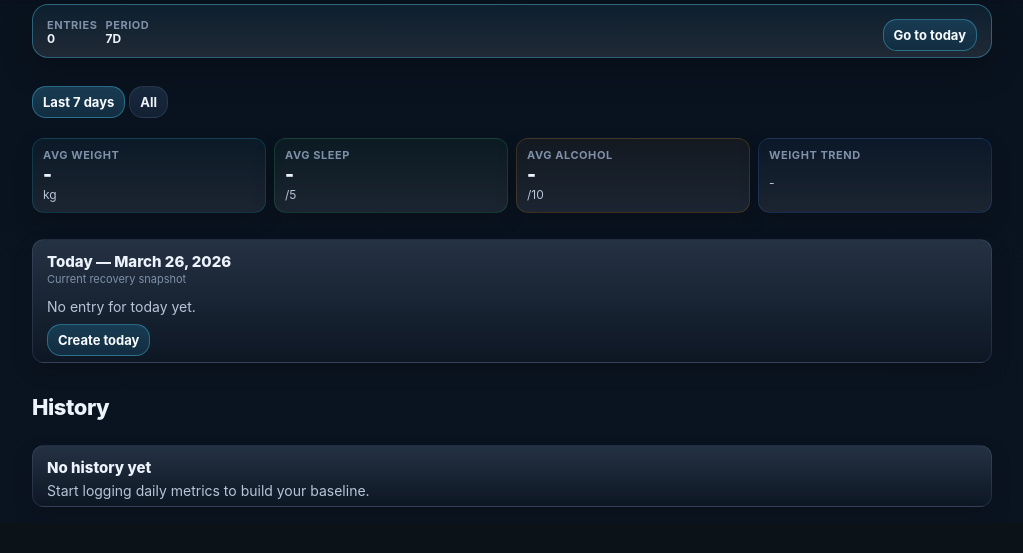
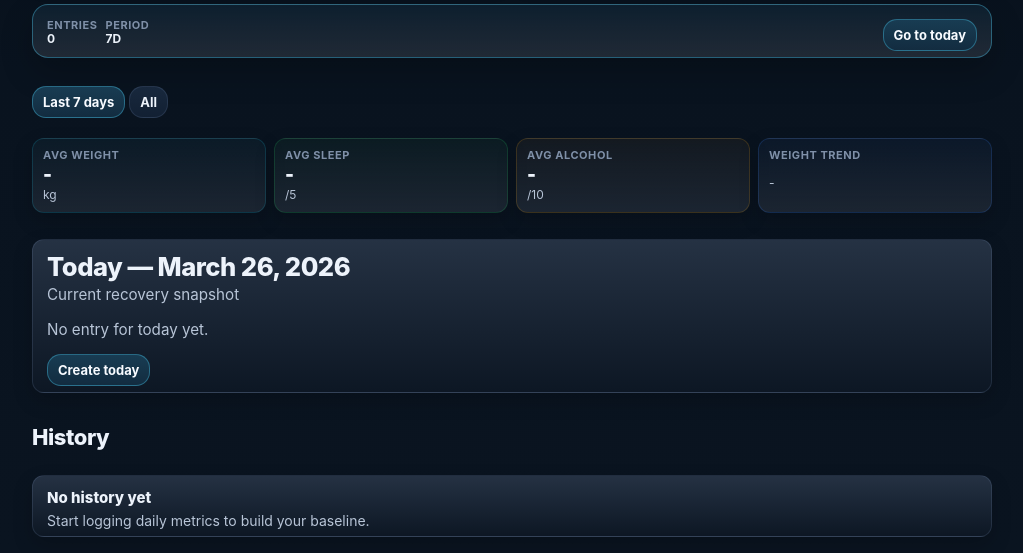
Before and after one commit to MartinParf/lyfeapp, a Django app: page /bio/daily-metrics/ in a window 1280 px wide. Shown: the part 451-1004 px from the top of the page, without its empty margins (128-1151 px from the left). Before the commit the page ends 958 px from the top, so only its background shows below. Run offline with Django 5.2, Linux system fonts and the light colour scheme; a user stored in the database is signed in; tables that the repository leaves empty hold one stand-in row (values such as "Sample post"); some libraries are stand-ins or nearby versions.

Commit message:
Refine daily metrics and activity card layout

```diff
--- a/core/static/core/css/app.css
+++ b/core/static/core/css/app.css
@@ -479,7 +479,217 @@ td {
     padding: 10px;
     color: var(--text-soft);
 }
-
+/* =========================================================
+   DAILY METRICS / ACTIVITIES CARD REWORK
+   ========================================================= */
+
+   .metric-history-card {
+    display: flex;
+    flex-direction: column;
+    gap: 14px;
+}
+
+.metric-history-head {
+    display: flex;
+    justify-content: space-between;
+    align-items: flex-start;
+    gap: 16px;
+}
+
+.metric-history-head-main {
+    min-width: 0;
+}
+
+.metric-history-date {
+    margin: 0 0 4px 0;
+    font-size: clamp(1.125rem, 2vw, 1.65rem);
+    font-weight: 800;
+    line-height: 1.05;
+    letter-spacing: -0.02em;
+    color: var(--text);
+}
+
+.metric-history-subline {
+    color: var(--text-soft);
+    font-size: 0.95rem;
+    line-height: 1.35;
+}
+
+.metric-history-weight {
+    flex: 0 0 auto;
+    min-width: 108px;
+    text-align: right;
+}
+
+.metric-history-weight-label {
+    margin-bottom: 2px;
+    font-size: 0.76rem;
+    font-weight: 700;
+    letter-spacing: 0.08em;
+    text-transform: uppercase;
+    color: var(--text-dim);
+}
+
+.metric-history-weight-value {
+    font-size: clamp(2.35rem, 5vw, 3.5rem);
+    font-weight: 900;
+    line-height: 0.9;
+    letter-spacing: -0.04em;
+    color: var(--text);
+}
+
+.metric-history-weight-unit {
+    margin-top: 2px;
+    font-size: 0.95rem;
+    color: var(--text-soft);
+}
+
+.metric-history-primary-grid {
+    display: grid;
+    grid-template-columns: repeat(2, minmax(0, 1fr));
+    gap: 12px 18px;
+}
+
+.metric-history-item-label {
+    margin-bottom: 2px;
+    font-size: 0.78rem;
+    font-weight: 700;
+    letter-spacing: 0.08em;
+    text-transform: uppercase;
+    color: var(--text-dim);
+}
+
+.metric-history-item-value {
+    font-size: 1.12rem;
+    font-weight: 700;
+    line-height: 1.2;
+    color: var(--text);
+}
+
+.metric-history-secondary {
+    display: flex;
+    justify-content: flex-end;
+    align-items: baseline;
+    gap: 8px;
+    padding-top: 2px;
+}
+
+.metric-history-secondary .metric-history-item-label {
+    margin-bottom: 0;
+}
+
+.metric-history-secondary .metric-history-item-value {
+    font-size: 1rem;
+    font-weight: 700;
+    color: var(--text-soft);
+}
+
+.metric-history-actions {
+    display: flex;
+    flex-wrap: wrap;
+    justify-content: flex-start;
+    gap: 10px;
+}
+
+.activity-history-card {
+    display: grid;
+    grid-template-columns: 78px minmax(0, 1fr);
+    gap: 14px;
+    align-items: start;
+}
+
+.activity-history-icon {
+    width: 78px;
+    height: 78px;
+    display: inline-flex;
+    align-items: center;
+    justify-content: center;
+    border: 1px solid var(--line-2);
+    background: linear-gradient(180deg, rgba(255, 255, 255, 0.02), rgba(255, 255, 255, 0.00)), var(--panel-3);
+    border-radius: var(--radius);
+    font-size: 2rem;
+    line-height: 1;
+    box-shadow: inset 0 1px 0 rgba(255, 255, 255, 0.03);
+}
+
+.activity-history-main {
+    min-width: 0;
+    display: flex;
+    flex-direction: column;
+    gap: 12px;
+}
+
+.activity-history-top {
+    display: grid;
+    grid-template-columns: minmax(0, 1fr) auto;
+    gap: 12px;
+    align-items: start;
+}
+
+.activity-history-title {
+    margin: 0 0 2px 0;
+    font-size: clamp(1.1rem, 2vw, 1.55rem);
+    font-weight: 800;
+    line-height: 1.08;
+    letter-spacing: -0.02em;
+    color: var(--text);
+}
+
+.activity-history-date {
+    color: var(--text-soft);
+    font-size: 0.95rem;
+    line-height: 1.3;
+}
+
+.activity-history-duration {
+    text-align: right;
+}
+
+.activity-history-duration .metric-history-item-value {
+    font-size: 1.45rem;
+}
+
+.activity-history-stats {
+    display: grid;
+    grid-template-columns: repeat(2, minmax(0, 1fr));
+    gap: 12px 18px;
+}
+
+.activity-history-actions {
+    display: flex;
+    flex-wrap: wrap;
+    justify-content: flex-start;
+    gap: 10px;
+}
+
+@media (max-width: 640px) {
+    .metric-history-head {
+        gap: 12px;
+    }
+
+    .metric-history-weight {
+        min-width: 92px;
+    }
+
+    .metric-history-weight-value {
+        font-size: 2.55rem;
+    }
+
+    .activity-history-card {
+        grid-template-columns: 70px minmax(0, 1fr);
+        gap: 12px;
+    }
+
+    .activity-history-icon {
+        width: 70px;
+        height: 70px;
+        font-size: 1.8rem;
+    }
+
+    .activity-history-top {
+        grid-template-columns: minmax(0, 1fr) auto;
+    }
+}
 /* =========================================================
    5) BUTTONS / INPUTS / FOCUS
    ========================================================= */
--- a/templates/bio/dailymetric_list.html
+++ b/templates/bio/dailymetric_list.html
@@ -113,101 +113,107 @@
 </div>
 
 <div class="list-card panel-soft">
-    <div style="display: flex; justify-content: space-between; align-items: flex-start; gap: 12px; margin-bottom: 10px;">
-        <div>
-            <div class="list-card-title" style="margin-bottom: 2px;">Today — {{ today }}</div>
-            <div class="muted-compact">Current recovery snapshot</div>
+    <div class="metric-history-card">
+        <div class="metric-history-head">
+            <div class="metric-history-head-main">
+                <div class="metric-history-date">Today — {{ today }}</div>
+                <div class="metric-history-subline">Current recovery snapshot</div>
             </div>
 
             {% if today_metric %}
-            <div style="text-align: right;">
-                <div class="meta-item-label">Weight</div>
-                <div class="meta-item-value" style="font-size: 26px; line-height: 1;">{{ today_metric.weight_kg|default:"-" }}</div>
-                <div class="muted-compact">kg</div>
+                <div class="metric-history-weight">
+                    <div class="metric-history-weight-label">Weight</div>
+                    <div class="metric-history-weight-value">{{ today_metric.weight_kg|default:"-" }}</div>
+                    <div class="metric-history-weight-unit">kg</div>
                 </div>
             {% endif %}
         </div>
 
         {% if today_metric %}
-        <div class="meta-grid two-col" style="margin-bottom: 10px;">
+            <div class="metric-history-primary-grid">
                 <div>
-                <div class="meta-item-label">Sleep</div>
-                <div class="meta-item-value">{{ today_metric.get_sleep_quality_display|default:"-" }}</div>
+                    <div class="metric-history-item-label">Sleep</div>
+                    <div class="metric-history-item-value">{{ today_metric.get_sleep_quality_display|default:"-" }}</div>
                 </div>
 
                 <div>
-                <div class="meta-item-label">Alcohol</div>
-                <div class="meta-item-value">{{ today_metric.get_alcohol_units_display }}</div>
+                    <div class="metric-history-item-label">Alcohol</div>
+                    <div class="metric-history-item-value">{{ today_metric.get_alcohol_units_display }}</div>
                 </div>
 
                 <div>
-                <div class="meta-item-label">Diet</div>
-                <div class="meta-item-value">{{ today_metric.get_diet_mode_display|default:"-" }}</div>
+                    <div class="metric-history-item-label">Diet</div>
+                    <div class="metric-history-item-value">{{ today_metric.get_diet_mode_display|default:"-" }}</div>
                 </div>
 
-            <div>
-                <div class="meta-item-label">Calories</div>
-                <div class="meta-item-value">{{ today_metric.calories_actual|default:"-" }}</div>
-            </div>
+                <div></div>
             </div>
 
-        <div class="action-group">
+            <div class="metric-history-secondary">
+                <div class="metric-history-item-label">Calories</div>
+                <div class="metric-history-item-value">{{ today_metric.calories_actual|default:"-" }}</div>
+            </div>
+
+            <div class="metric-history-actions">
                 <a href="{% url 'bio:dailymetric-edit' today_metric.pk %}" class="link-button primary-button">
                     Edit today
                 </a>
             </div>
         {% else %}
-        <div class="muted" style="margin-bottom: 8px;">
-            No entry for today yet.
-        </div>
+            <div class="metric-history-subline">No entry for today yet.</div>
 
-        <div class="action-group">
+            <div class="metric-history-actions">
                 <a href="{% url 'bio:dailymetric-today' %}" class="link-button primary-button">
                     Create today
                 </a>
             </div>
         {% endif %}
     </div>
+</div>
 
 <h2 style="margin: 14px 0 8px 0;">History</h2>
 
 {% for metric in history_metrics %}
     <div class="list-card panel-soft">
-        <div style="display: flex; justify-content: space-between; align-items: flex-start; gap: 12px; margin-bottom: 10px;">
-            <div>
-                <div class="list-card-title" style="margin-bottom: 2px;">{{ metric.date|date:"d.m.Y" }}</div>
-                <div class="muted-compact">
-                    Sleep: {{ metric.get_sleep_quality_display|default:"-" }}
+        <div class="metric-history-card">
+            <div class="metric-history-head">
+                <div class="metric-history-head-main">
+                    <div class="metric-history-date">{{ metric.date|date:"d.m.Y" }}</div>
+                    <div class="metric-history-subline">Sleep: {{ metric.get_sleep_quality_display|default:"-" }}</div>
+                </div>
+
+                <div class="metric-history-weight">
+                    <div class="metric-history-weight-label">Weight</div>
+                    <div class="metric-history-weight-value">{{ metric.weight_kg|default:"-" }}</div>
+                    <div class="metric-history-weight-unit">kg</div>
                 </div>
             </div>
 
-            <div style="text-align: right;">
-                <div class="meta-item-label">Weight</div>
-                <div class="meta-item-value" style="font-size: 26px; line-height: 1;">{{ metric.weight_kg|default:"-" }}</div>
-                <div class="muted-compact">kg</div>
+            <div class="metric-history-primary-grid">
+                <div>
+                    <div class="metric-history-item-label">Sleep</div>
+                    <div class="metric-history-item-value">{{ metric.get_sleep_quality_display|default:"-" }}</div>
+                </div>
+
+                <div>
+                    <div class="metric-history-item-label">Alcohol</div>
+                    <div class="metric-history-item-value">{{ metric.get_alcohol_units_display }}</div>
                 </div>
             </div>
 
-        <div class="meta-grid two-col" style="margin-bottom: 10px;">
-            <div>
-                <div class="meta-item-label">Alcohol</div>
-                <div class="meta-item-value">{{ metric.get_alcohol_units_display }}</div>
-            </div>
-
-            <div>
-                <div class="meta-item-label">Calories</div>
-                <div class="meta-item-value">{{ metric.calories_actual|default:"-" }}</div>
-            </div>
+            <div class="metric-history-secondary">
+                <div class="metric-history-item-label">Calories</div>
+                <div class="metric-history-item-value">{{ metric.calories_actual|default:"-" }}</div>
             </div>
 
             {% if metric.notes %}
-            <div style="margin-bottom: 10px;">
-                <div class="meta-item-label">Notes</div>
-                <div class="muted">{{ metric.notes }}</div>
+                <div>
+                    <div class="metric-history-item-label">Notes</div>
+                    <div class="metric-history-subline">{{ metric.notes }}</div>
                 </div>
             {% endif %}
 
-        <div class="action-group">
+            <div class="metric-history-actions">
                 <a href="{% url 'bio:dailymetric-edit' metric.pk %}" class="link-button">
                     Edit
                 </a>
@@ -222,6 +228,7 @@
                 </form>
             </div>
         </div>
+    </div>
 {% empty %}
     <div class="list-card panel-soft">
         <div class="list-card-title">No history yet</div>
```
Also changed, not shown: templates/bio/activity_list.html (+22 -38 lines). Lines whose indentation alone changed are shown as unchanged.
